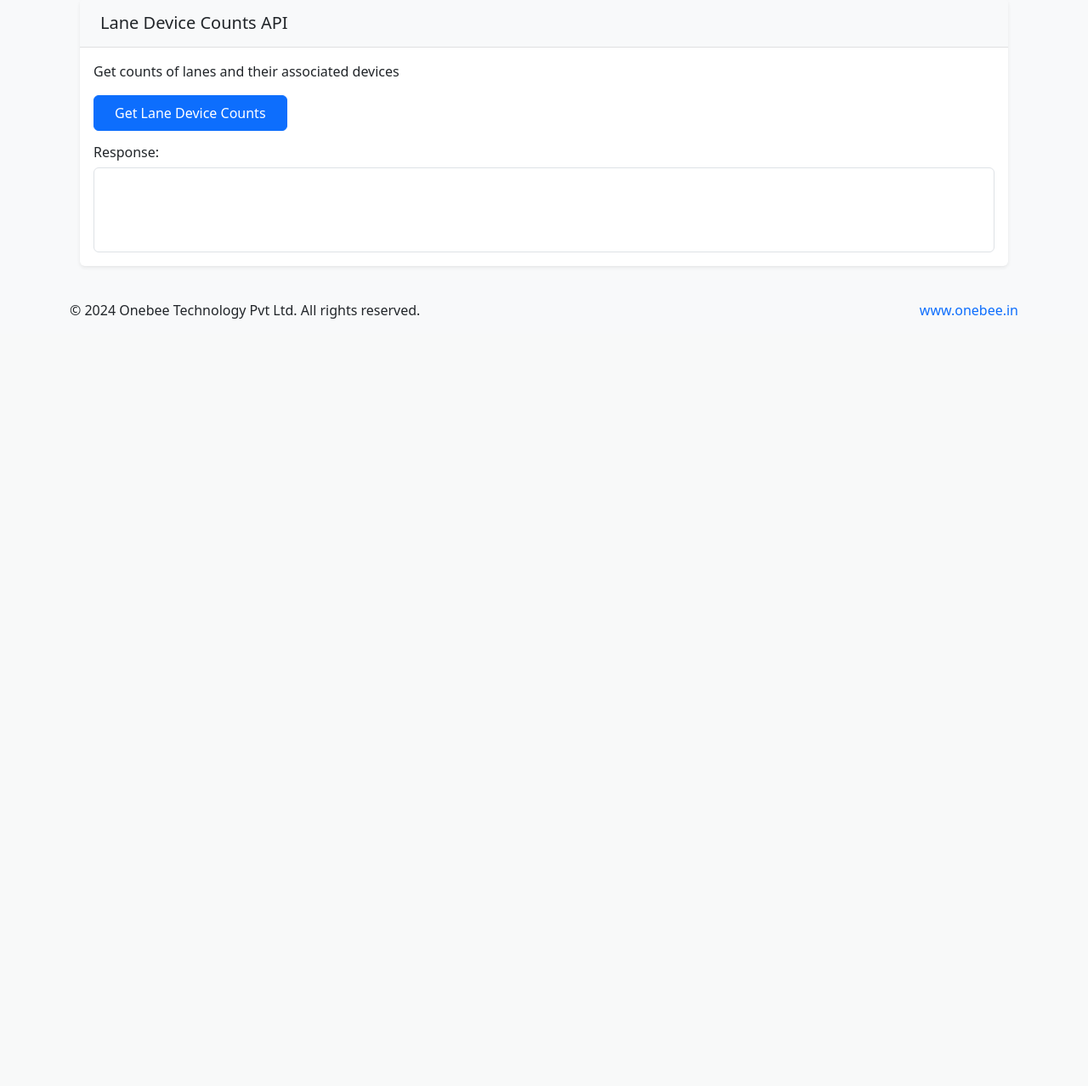
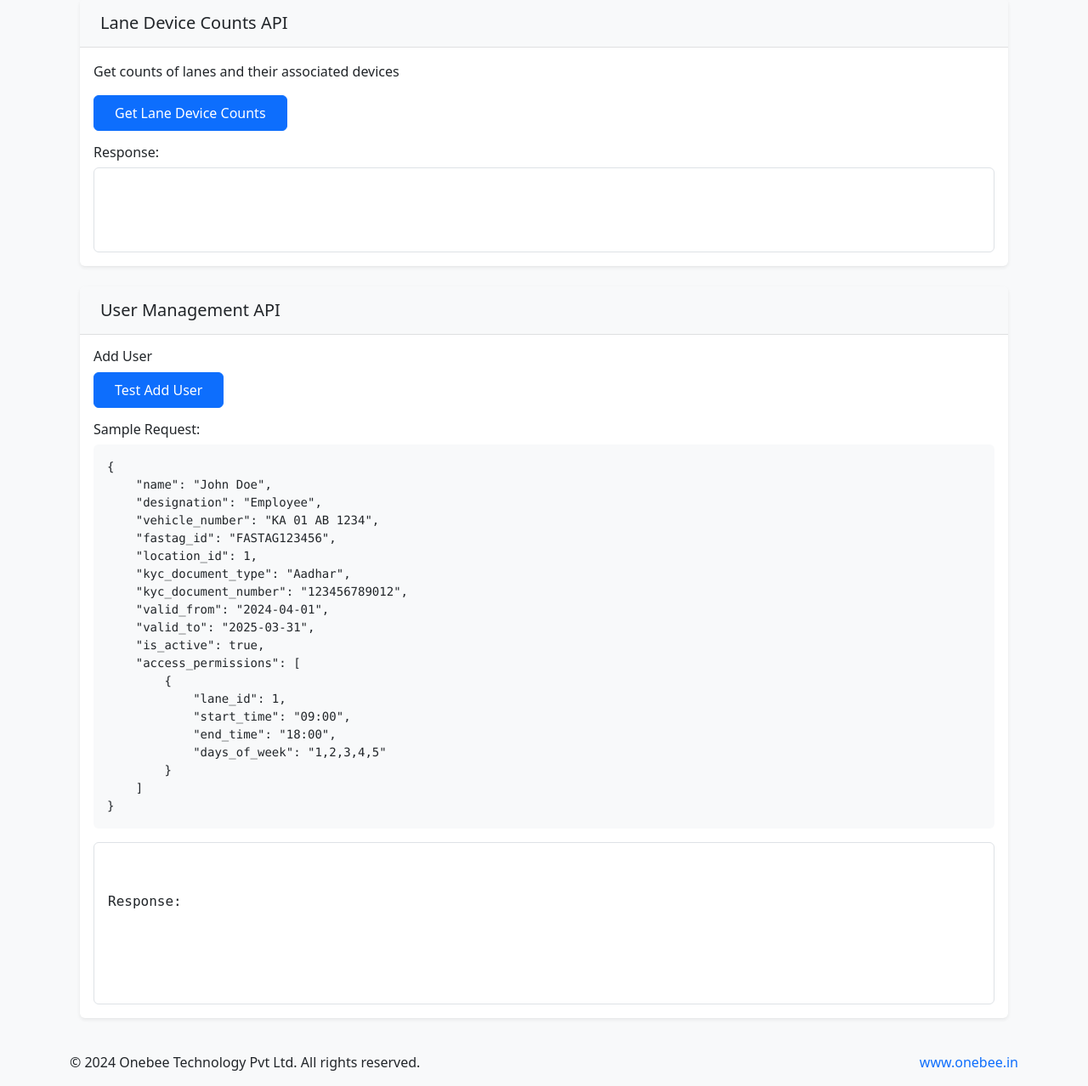
Before and after one commit to karthiknexoplus/Onebee, a Flask app: page /api-test in a window 1280 px wide. Shown: the part 2967-4245 px from the top of the page at 85% size. Before the commit the page ends 3342 px from the top, so only its background shows below. Run offline with Flask 3, Linux system fonts and the light colour scheme; a user stored in the database is signed in; some libraries are stand-ins or nearby versions.

Commit message:
Add User Management API test section to API test page

```diff
--- a/templates/api_test.html
+++ b/templates/api_test.html
@@ -288,6 +288,47 @@
             </div>
         </div>
     </div>
+
+    <!-- User Management API -->
+    <div class="card mb-4">
+        <div class="card-header">
+            <h5 class="mb-0">User Management API</h5>
+        </div>
+        <div class="card-body">
+            <div class="mb-3">
+                <h6>Add User</h6>
+                <button class="btn btn-primary" onclick="testAddUser()">Test Add User</button>
+                <div class="mt-3">
+                    <h6>Sample Request:</h6>
+                    <pre class="bg-light p-3 rounded">
+{
+    "name": "John Doe",
+    "designation": "Employee",
+    "vehicle_number": "KA 01 AB 1234",
+    "fastag_id": "FASTAG123456",
+    "location_id": 1,
+    "kyc_document_type": "Aadhar",
+    "kyc_document_number": "123456789012",
+    "valid_from": "2024-04-01",
+    "valid_to": "2025-03-31",
+    "is_active": true,
+    "access_permissions": [
+        {
+            "lane_id": 1,
+            "start_time": "09:00",
+            "end_time": "18:00",
+            "days_of_week": "1,2,3,4,5"
+        }
+    ]
+}</pre>
+                </div>
+            </div>
+            <div class="response-box mt-3">
+                <h6>Response:</h6>
+                <div class="json-box" id="addUserResponse"></div>
+            </div>
+        </div>
+    </div>
 </div>
 
 <style>
@@ -527,5 +568,43 @@ document.addEventListener('DOMContentLoaded', function() {
         }
     });
 });
+
+function testAddUser() {
+    const data = {
+        name: "John Doe",
+        designation: "Employee",
+        vehicle_number: "KA 01 AB 1234",
+        fastag_id: "FASTAG123456",
+        location_id: 1,
+        kyc_document_type: "Aadhar",
+        kyc_document_number: "123456789012",
+        valid_from: "2024-04-01",
+        valid_to: "2025-03-31",
+        is_active: true,
+        access_permissions: [
+            {
+                lane_id: 1,
+                start_time: "09:00",
+                end_time: "18:00",
+                days_of_week: "1,2,3,4,5"
+            }
+        ]
+    };
+
+    fetch('/api/users', {
+        method: 'POST',
+        headers: {
+            'Content-Type': 'application/json',
+        },
+        body: JSON.stringify(data)
+    })
+    .then(response => response.json())
+    .then(data => {
+        document.getElementById('addUserResponse').textContent = JSON.stringify(data, null, 2);
+    })
+    .catch(error => {
+        document.getElementById('addUserResponse').textContent = 'Error: ' + error.message;
+    });
+}
 </script>
 {% endblock %}
```
